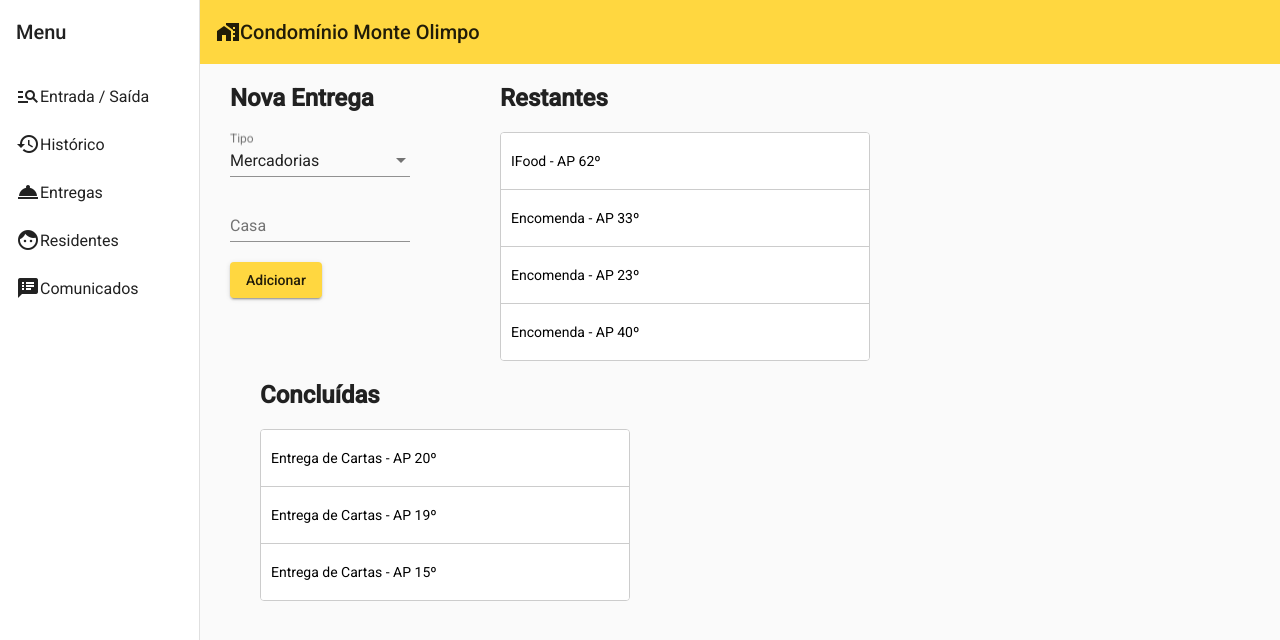
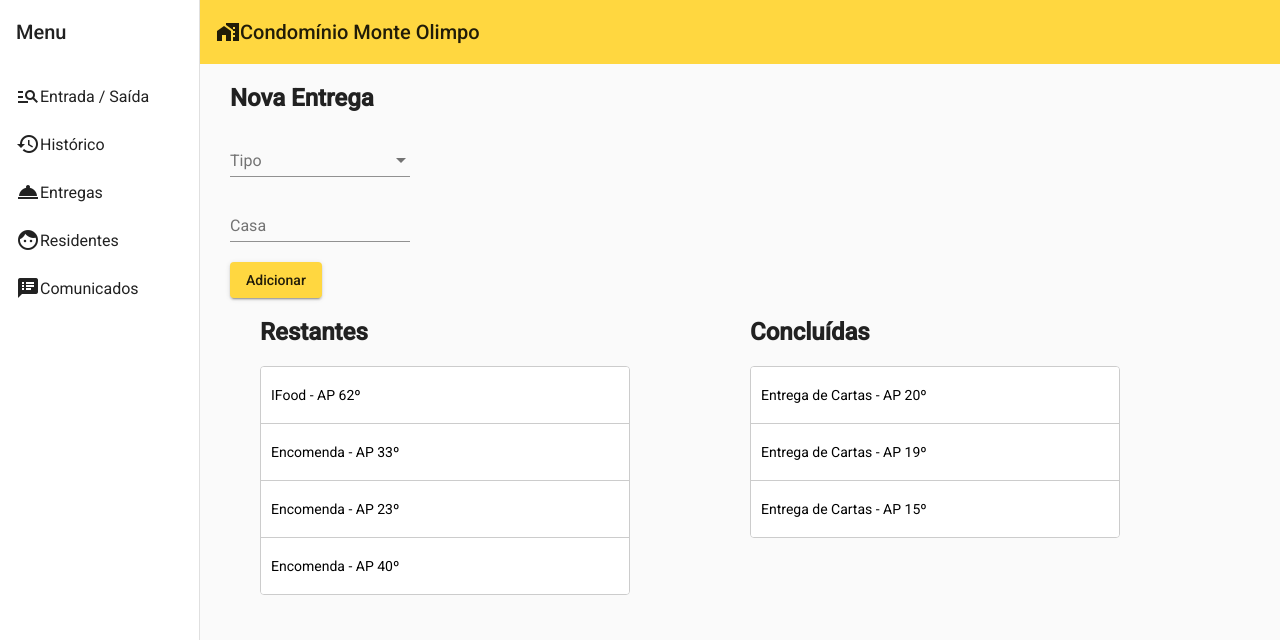
Before and after one commit to juliogeneroso/Olimpo-Frontend, an Angular app: page / in a window 1280 px wide. Shown: the top 640 px of the page. Built offline with nearby package versions, Linux system fonts and the light colour scheme.

Commit message:
input funcional

```diff
--- a/src/app/entregas/entregas.component.html
+++ b/src/app/entregas/entregas.component.html
@@ -1,18 +1,20 @@
+<form [formGroup]="checkoutForm" (ngSubmit)="onSubmit()">
   <div id="novaEntrega" >
     <h2>Nova Entrega</h2>
     <mat-form-field>
       <mat-label>Tipo</mat-label>
-    <mat-select [(value)]="selectedTipo">
+      <mat-select [(value)]="selectedTipo" formControlName="viewValue">
         <mat-option></mat-option>
-      <mat-option [value]="option.value" *ngFor="let option of tipos">{{ option.viewValue }}</mat-option>
+        <mat-option [value]="option.viewValue" *ngFor="let option of tipos">{{ option.viewValue }}</mat-option>
       </mat-select>
     </mat-form-field>
     <mat-form-field style="display: block;">
       <mat-label>Casa</mat-label>
-    <input matInput type="number">
+      <input matInput type="number" name="number" formControlName="number">
     </mat-form-field>
-  <button mat-raised-button color="accent">Adicionar</button>
+    <button mat-raised-button color="accent" type="submit">Adicionar</button>
   </div>
+</form>
 
 <div class="container">
   <h2>Restantes</h2>
--- a/src/app/entregas/entregas.component.ts
+++ b/src/app/entregas/entregas.component.ts
@@ -1,5 +1,8 @@
 import { Component } from '@angular/core';
 import { CdkDragDrop, moveItemInArray, transferArrayItem } from '@angular/cdk/drag-drop';
+import { FormBuilder,FormsModule,ReactiveFormsModule } from '@angular/forms';
+
+
 
 interface Tipo {
   value: string;
@@ -14,13 +17,21 @@ interface Tipo {
 })
 export class EntregasComponent {
 
+  constructor(private formBuilder: FormBuilder){}
+
+  checkoutForm = this.formBuilder.group({
+    viewValue: '',
+    number: '',
+  });
+
+
   tipos: Tipo[] = [
     {value: '0', viewValue: 'Serviços'},
     {value: '1', viewValue: 'Cartas'},
     {value: '2', viewValue: 'Mercadorias'}
   ];
 
-  selectedTipo = this.tipos[2].value;
+  selectedTipo = this.tipos[2].viewValue;
 
   restantes = [
     'IFood - AP 62º',
@@ -45,4 +56,9 @@ export class EntregasComponent {
           event.currentIndex);
     }
   }
+
+  onSubmit(){
+    console.log(this.checkoutForm.value['viewValue']+" - "+" AP "+this.checkoutForm.value['number']+"º");
+    this.restantes.push(this.checkoutForm.value['viewValue']+" - "+" AP "+this.checkoutForm.value['number']+"º");
+  }
 }
```
Also changed, not shown: src/app/app.module.ts (+6 -4 lines). Lines whose indentation alone changed are shown as unchanged.
